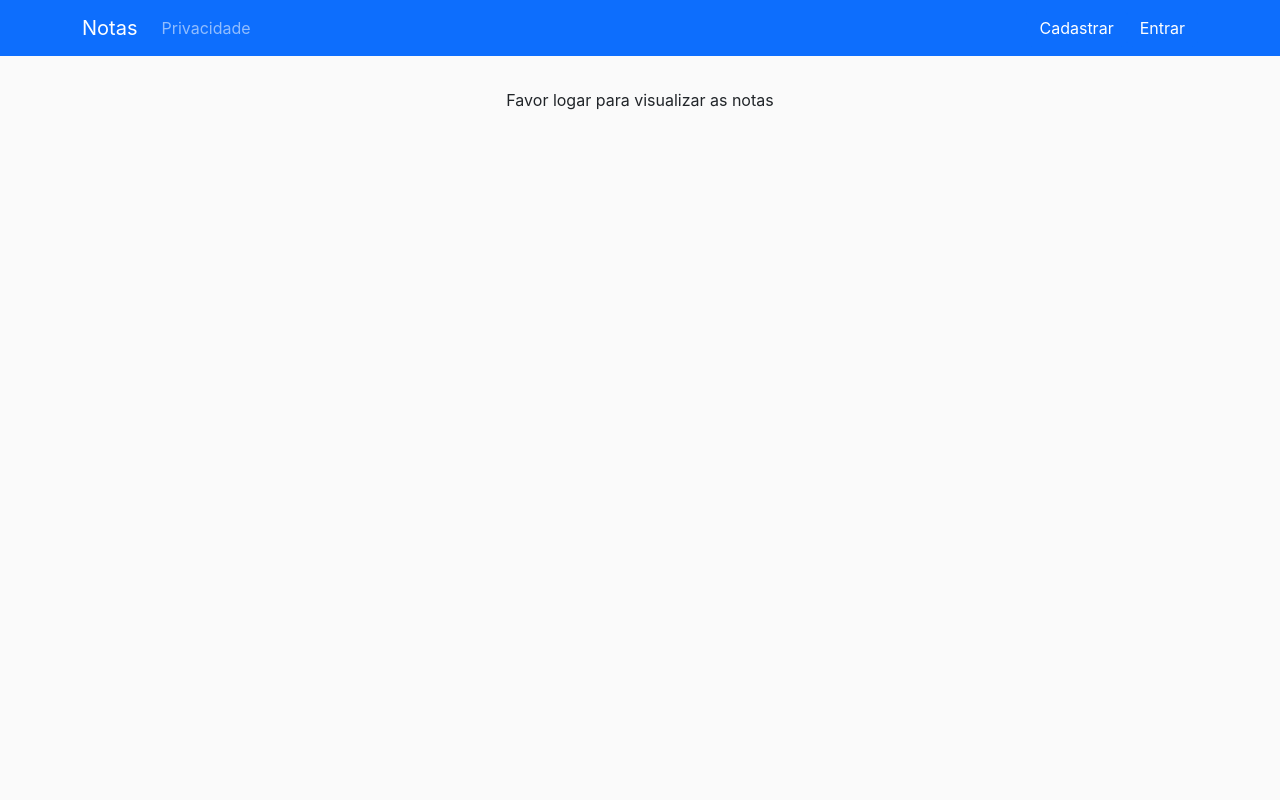
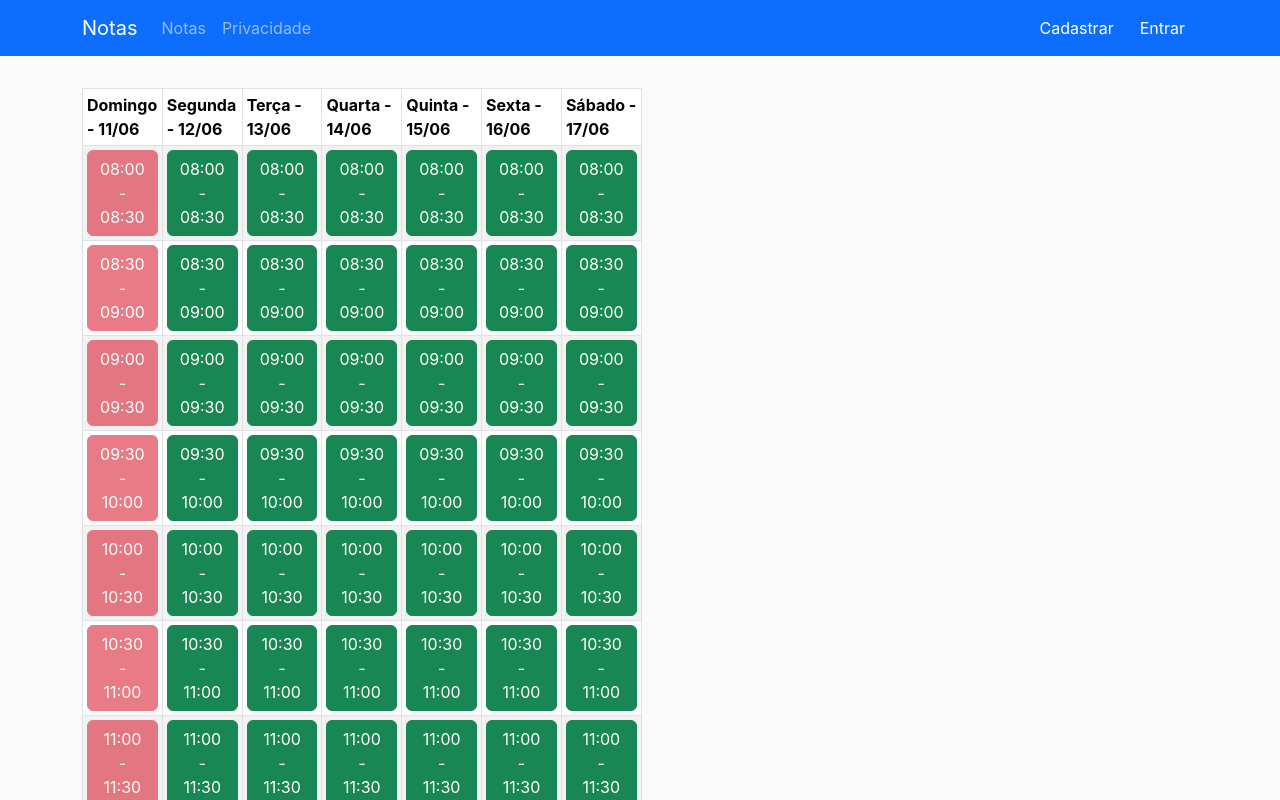
Before and after one commit to ricopomps/AppointmentManagerWEB, a React (Create React App) app: page / in a window 1280 px wide. Shown: the top 800 px of the page. Built offline with nearby package versions, Linux system fonts and the light colour scheme; no server answers.

Commit message:
Feat: Created Calendar component

```diff
--- a/package.json
+++ b/package.json
@@ -16,6 +16,7 @@
     "@types/react-dom": "^18.2.4",
     "axios": "^1.4.0",
     "bootstrap": "^5.3.0",
+    "date-fns": "^2.30.0",
     "dotenv": "^16.1.4",
     "path": "^0.12.7",
     "react": "^18.2.0",
--- a/src/App.tsx
+++ b/src/App.tsx
@@ -10,6 +10,8 @@ import NotesPage from "./pages/NotesPages";
 import PrivacyPage from "./pages/PrivacyPage";
 import NotFoundPage from "./pages/NotFoundPage";
 import styles from "./styles/App.module.css";
+import HomePage from "./pages/HomePage";
+
 function App() {
   const [loggedInUser, setLoggedInUser] = useState<User | null>(null);
 
@@ -38,8 +40,9 @@ function App() {
         />
         <Container className={styles.pageContainer}>
           <Routes>
+            <Route path="/" element={<HomePage />} />
             <Route
-              path="/"
+              path="/notes"
               element={<NotesPage loggedInUser={loggedInUser} />}
             />
             <Route path="/privacy" element={<PrivacyPage />} />
--- /dev/null
+++ b/src/components/Calendar/Calendar.tsx
@@ -0,0 +1,104 @@
+import Table from "react-bootstrap/Table";
+import { add, format, startOfWeek } from "date-fns";
+import { generateIntervals } from "../../utils/prepareIntervals";
+import CalendarDay from "./CalendarDay/CalendarDay";
+import {
+  Subtitle,
+  getTooltip,
+  check,
+  dayFormat,
+  Week,
+  getWeekDayNames,
+} from "../../utils/calendarUtils";
+
+const Calendar = () => {
+  const intervalValues = {
+    interval: "00:30:00",
+    startTime: "08:00:00",
+    endTime: "18:00:00",
+  };
+
+  const week: Week[] = [
+    { day: "11/06/2023", schedules: [] },
+    { day: "12/06/2023", schedules: [] },
+    { day: "13/06/2023", schedules: [] },
+    { day: "14/06/2023", schedules: [] },
+    { day: "15/06/2023", schedules: [] },
+    { day: "16/06/2023", schedules: [] },
+    { day: "17/06/2023", schedules: [] },
+  ];
+  const numWeek = 0;
+
+  const dayOfWeek = (index: number) =>
+    format(
+      add(startOfWeek(new Date()), { weeks: numWeek, days: index }),
+      dayFormat
+    );
+
+  return (
+    <>
+      {/* <PaginationComponent
+        onBack={() =>
+          numWeek > 0 &&
+          dispatch({
+            type: CHANGE_WEEK,
+            payload: { numWeek: numWeek - 1 },
+          })
+        }
+        onCenter={() =>
+          dispatch({
+            type: CHANGE_WEEK,
+            payload: { numWeek: 0 },
+          })
+        }
+        onFront={() =>
+          dispatch({
+            type: CHANGE_WEEK,
+            payload: { numWeek: numWeek + 1 },
+          })
+        }
+      ></PaginationComponent> */}
+      <Table striped bordered hover size="sm">
+        <thead>
+          <tr>
+            {getWeekDayNames().map((dia, index) => (
+              <th key={index}>{`${dia} - ${dayOfWeek(index)}`}</th>
+            ))}
+          </tr>
+        </thead>
+        <tbody>
+          {generateIntervals(intervalValues).map((interval, index) => (
+            <tr key={index}>
+              {week.map((week, index) => {
+                const checking = check(interval, week);
+                return (
+                  <td key={index}>
+                    <CalendarDay
+                      Vacant={checking}
+                      tooltip={getTooltip(checking)}
+                      disabled={checking === Subtitle.Occupied}
+                      onClick={() => {
+                        console.log("clicado!");
+                        // dispatch({
+                        //   type: SET_FORM,
+                        //   payload: {
+                        //     schedule: interval,
+                        //     date: (day.day, dateFormat).toDate(),
+                        //   },
+                        // });
+                      }}
+                    >
+                      {interval}
+                    </CalendarDay>
+                  </td>
+                );
+              })}
+            </tr>
+          ))}
+        </tbody>
+      </Table>
+    </>
+  );
+};
+
+export default Calendar;
--- /dev/null
+++ b/src/components/Calendar/CalendarDay/CalendarDay.tsx
@@ -0,0 +1,33 @@
+import { ReactNode } from "react";
+import Button from "react-bootstrap/Button";
+import OverlayTrigger from "react-bootstrap/OverlayTrigger";
+import Tooltip from "react-bootstrap/Tooltip";
+
+interface CalendarDayProps {
+  onClick: () => void;
+  children: ReactNode;
+  Vacant: string;
+  disabled: boolean;
+  tooltip: string;
+}
+const CalendarDay = ({
+  onClick,
+  children,
+  Vacant,
+  disabled,
+  tooltip,
+}: CalendarDayProps) => {
+  return (
+    <OverlayTrigger
+      overlay={<Tooltip id="tooltip-disabled">{tooltip}</Tooltip>}
+    >
+      <span className="d-inline-block">
+        <Button variant={Vacant} disabled={disabled} onClick={onClick}>
+          {children}
+        </Button>
+      </span>
+    </OverlayTrigger>
+  );
+};
+
+export default CalendarDay;
--- a/src/components/NavBar/NavBar.tsx
+++ b/src/components/NavBar/NavBar.tsx
@@ -25,6 +25,9 @@ const NavBar = ({
         <Navbar.Toggle aria-controls="main-navbar" />
         <Navbar.Collapse id="main-navbar">
           <Nav>
+            <Nav.Link as={Link} to="/notes">
+              Notas
+            </Nav.Link>
             <Nav.Link as={Link} to="/privacy">
               Privacidade
             </Nav.Link>
--- /dev/null
+++ b/src/pages/HomePage.tsx
@@ -0,0 +1,17 @@
+import { Container } from "react-bootstrap";
+import Calendar from "../components/Calendar/Calendar";
+import stylesUtils from "../styles/utils.module.css";
+
+interface HomePageProps {}
+
+const HomePage = ({}: HomePageProps) => {
+  return (
+    <Container>
+      <div className={stylesUtils.width50}>
+        <Calendar />
+      </div>
+    </Container>
+  );
+};
+
+export default HomePage;
--- a/src/styles/utils.module.css
+++ b/src/styles/utils.module.css
@@ -14,3 +14,7 @@
 .width100 {
   width: 100%;
 }
+
+.width50 {
+  width: 50%;
+}
--- /dev/null
+++ b/src/utils/calendarUtils.ts
@@ -0,0 +1,67 @@
+import {
+  format,
+  parse,
+  isBefore,
+  addDays,
+  eachDayOfInterval,
+  startOfWeek,
+} from "date-fns";
+import { ptBR } from "date-fns/locale";
+
+export interface Week {
+  day: string;
+  schedules: string[];
+}
+
+export enum Subtitle {
+  Vacant = "success",
+  Occupied = "danger",
+}
+
+export const getTooltip = (check: string) => {
+  switch (check) {
+    case Subtitle.Vacant:
+      return "Vacant";
+    case Subtitle.Occupied:
+      return "Sem vagas";
+    default:
+      return "Agendamento";
+  }
+};
+
+export function getWeekDayNames(): string[] {
+  const startDate = startOfWeek(new Date());
+  const endDate = addDays(startDate, 6);
+
+  const weekDaysDates = eachDayOfInterval({ start: startDate, end: endDate });
+
+  const weekDayNames = weekDaysDates.map((date) => {
+    const day = format(date, "EEEE", { locale: ptBR }).replace("-feira", "");
+    return day.charAt(0).toUpperCase() + day.slice(1);
+  });
+  return weekDayNames;
+}
+
+export const dateFormat = "dd/MM/yyyy";
+
+export const dayFormat = "dd/MM";
+
+export const hourFormat = "HH:mm";
+
+export const check = (interval: string, week: Week) => {
+  const intervalo = interval.split(" ")[0];
+  const date = parse(week.day, dateFormat, new Date());
+  const dateHour = parse(intervalo, hourFormat, date);
+  const formatedHourNow = format(new Date(), `${dateFormat} ${hourFormat}`);
+  const hourNow = parse(
+    formatedHourNow,
+    `${dateFormat} ${hourFormat}`,
+    new Date()
+  );
+
+  const timeAlredyPassed = isBefore(dateHour, hourNow);
+  if (timeAlredyPassed) {
+    return Subtitle.Occupied;
+  }
+  return Subtitle.Vacant;
+};
--- /dev/null
+++ b/src/utils/prepareIntervals.ts
@@ -0,0 +1,64 @@
+import { format, addMinutes, startOfDay, isBefore } from "date-fns";
+
+interface Interval {
+  interval: string;
+  startTime: string;
+  endTime: string;
+}
+
+export function generateIntervals(value: Interval): string[] {
+  const { interval, startTime, endTime } = value;
+
+  const inputFormat = "HH:mm:ss";
+  const outputFormat = "HH:mm";
+  const intervals: string[] = [];
+
+  const startTimeDate = parseTime(startTime, inputFormat);
+  const endTimeDate = parseTime(endTime, inputFormat);
+
+  let currentTime = startTimeDate;
+  while (isBefore(currentTime, endTimeDate)) {
+    const endTimeOfInterval = addMinutes(
+      currentTime,
+      getIntervalMinutes(interval)
+    );
+    const intervalFormat =
+      format(currentTime, outputFormat) +
+      " - " +
+      format(endTimeOfInterval, outputFormat);
+    intervals.push(intervalFormat);
+    currentTime = endTimeOfInterval;
+  }
+
+  return intervals;
+}
+
+function parseTime(time: string, format: string): Date {
+  const now = new Date();
+  const [hours, minutes, seconds] = time.split(":");
+  return setHoursMinutesSeconds(now, {
+    hours: +hours,
+    minutes: +minutes,
+    seconds: +seconds,
+  });
+}
+
+function setHoursMinutesSeconds(
+  date: Date,
+  {
+    hours,
+    minutes,
+    seconds,
+  }: { hours: number; minutes: number; seconds: number }
+): Date {
+  const updatedDate = startOfDay(date);
+  updatedDate.setHours(hours);
+  updatedDate.setMinutes(minutes);
+  updatedDate.setSeconds(seconds);
+  return updatedDate;
+}
+
+function getIntervalMinutes(interval: string): number {
+  const [hours, minutes, seconds] = interval.split(":").map(Number);
+  return hours * 60 + minutes + seconds / 60;
+}
```
Also changed, not shown: 1 other file (tests, documents, lock files or other folders).
